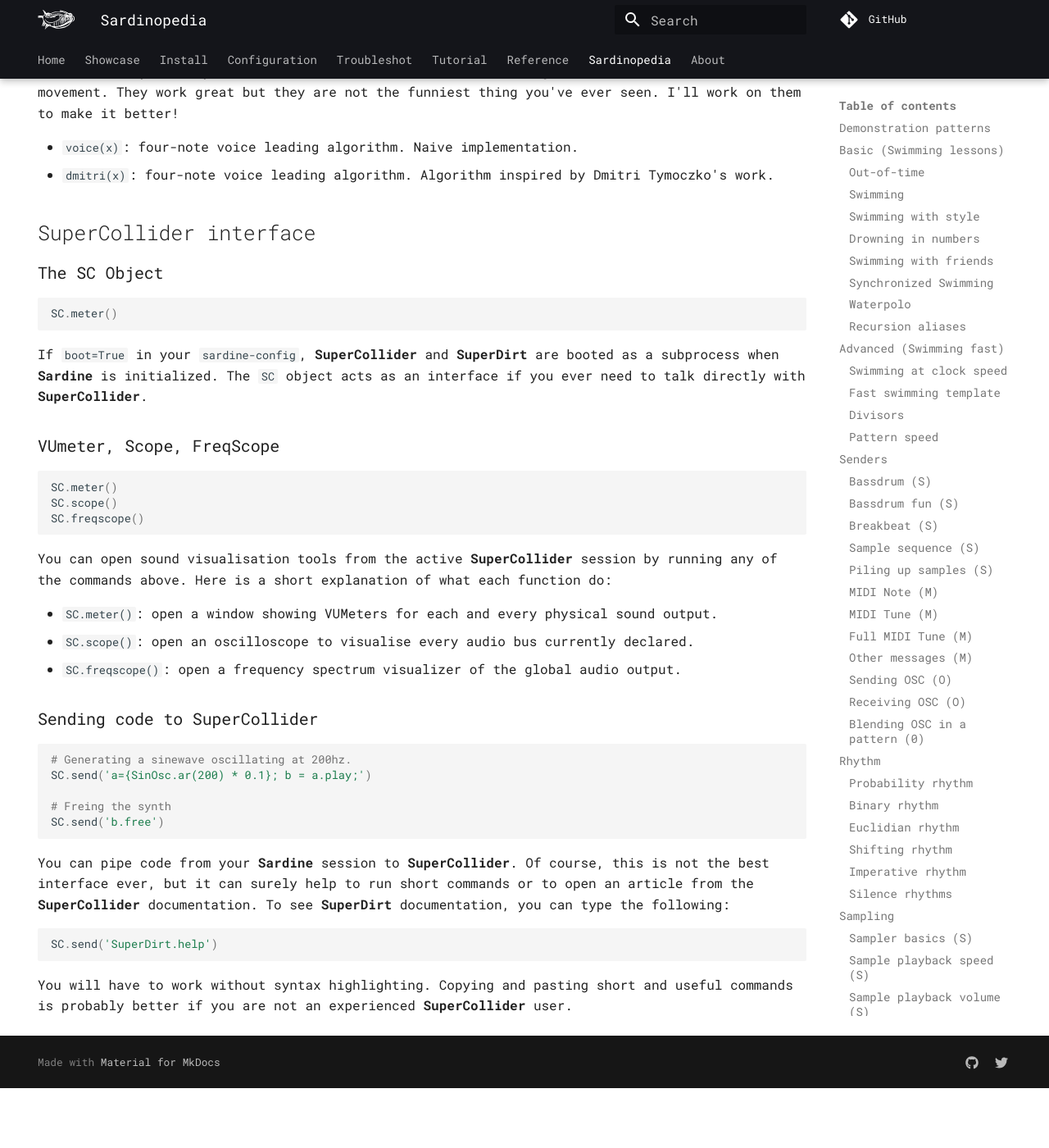
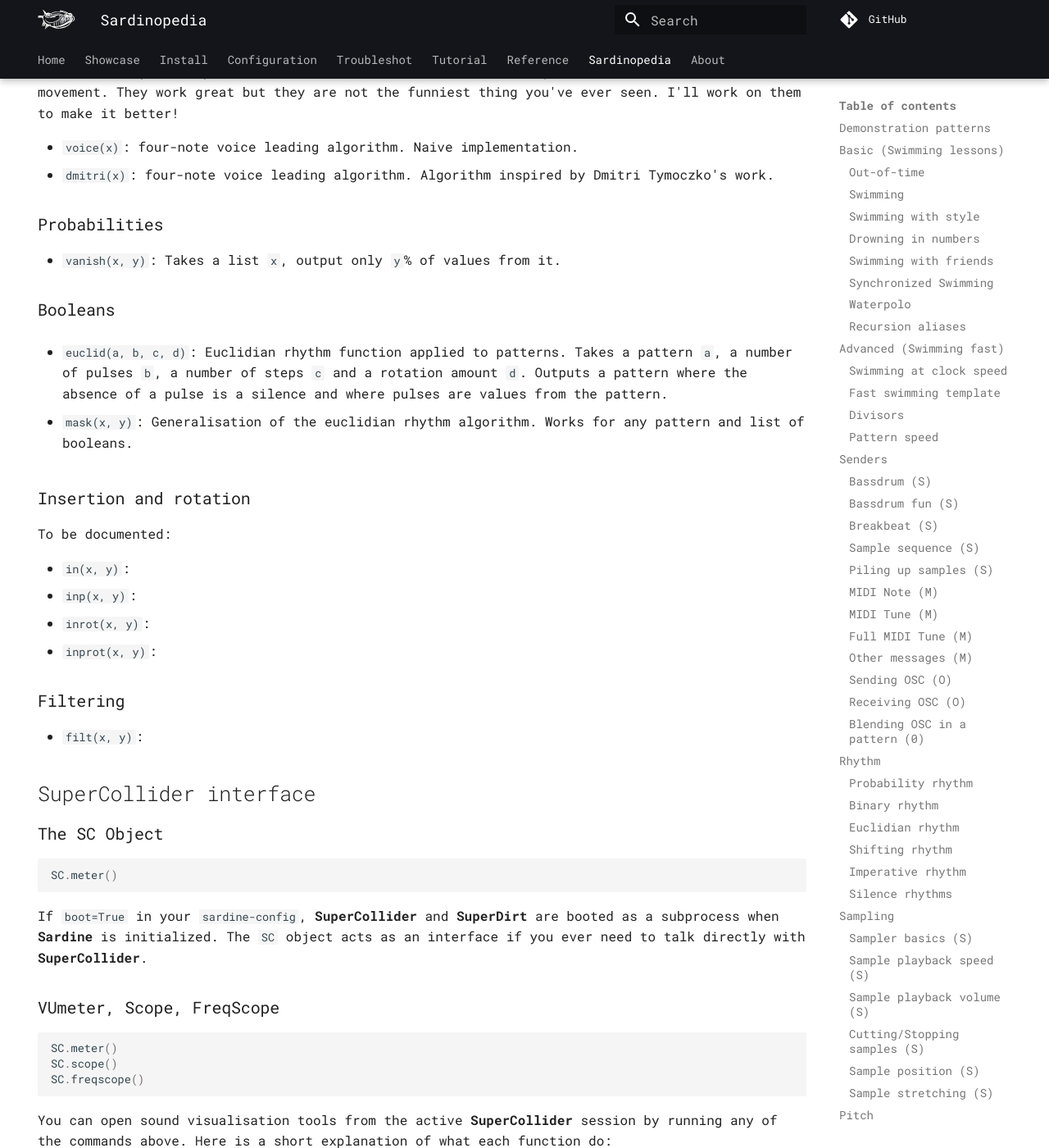
Before and after one commit to EmmaleeBonderud0325/sardine, an MkDocs documentation site: the page built from docs/sardinopedia.md, in a window 1280 px wide and 1400 px high, scrolled down 27793 px. Shown: the whole window at 82% size. Built offline with MkDocs 1.6.1 and Material for MkDocs 9.7.7, drawn with Linux system fonts in a browser that asks for light colours; comment, search, counter and statistics services are not loaded; before the commit the page ends 29120 px from its top, so only the background shows below that.

Commit message:
more references

```diff
--- a/docs/sardinopedia.md
+++ b/docs/sardinopedia.md
@@ -1109,8 +1109,28 @@
 * `voice(x)`: four-note voice leading algorithm. Naive implementation.
 * `dmitri(x)`: four-note voice leading algorithm. Algorithm inspired by Dmitri Tymoczko's work.
 
-###
+### Probabilities
 
+* `vanish(x, y)`: Takes a list `x`, output only `y`% of values from it.
+
+### Booleans
+
+* `euclid(a, b, c, d)`: Euclidian rhythm function applied to patterns. Takes a pattern `a`, a number of pulses `b`, a number of steps `c` and a rotation amount `d`. Outputs a pattern where the absence of a pulse is a silence and where pulses are values from the pattern.
+
+* `mask(x, y)`: Generalisation of the euclidian rhythm algorithm. Works for any pattern and list of booleans.
+
+### Insertion and rotation
+
+To be documented:
+
+* `in(x, y)`:
+* `inp(x, y)`:
+* `inrot(x, y)`:
+* `inprot(x, y)`:
+
+### Filtering
+
+* `filt(x, y)`:
 
 ## SuperCollider interface
 
```
